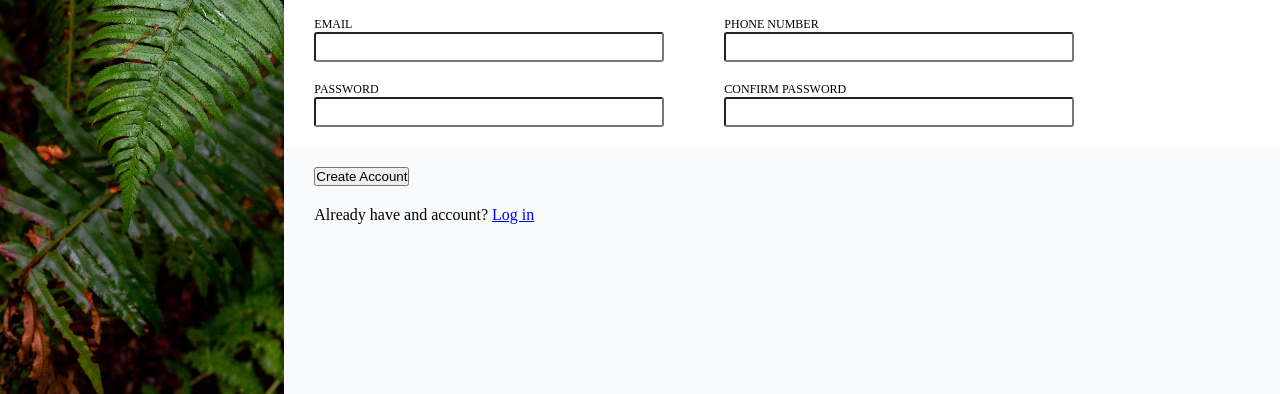
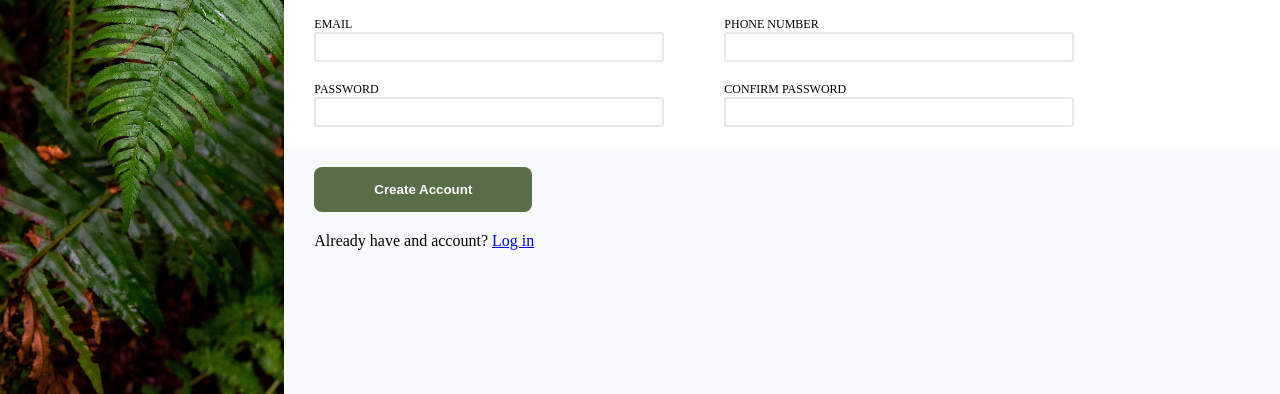
Before and after one commit to smlrodrigues/Sign-up-Form, a plain HTML site: page index.html in a window 1280 px wide. Shown: the part 406-800 px from the top of the page. Drawn offline with Linux system fonts and the light colour scheme.

Commit message:
Adicona estilo ao botao e cor a borda das entradas

```diff
--- a/style.css
+++ b/style.css
@@ -101,8 +101,19 @@ body {
     height: 30px;
     padding: 2px 10px;
     border-radius: 3px;
+    border: 2px solid #E5E7EB;
 }
 
 .form-row div {
     margin-right: 60px;
 }
+
+/* BUTTON STYLE */
+#form-side button {
+    color: white;
+    font-weight: bold;
+    padding: 15px 60px;
+    background-color: #596D48;
+    border: 0;
+    border-radius: 8px;
+}
```
